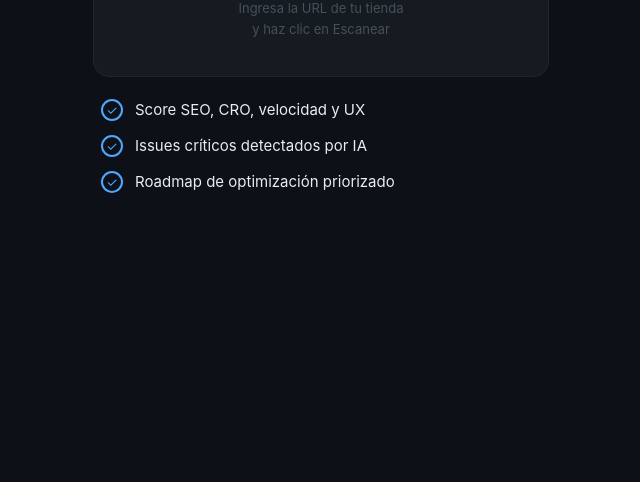
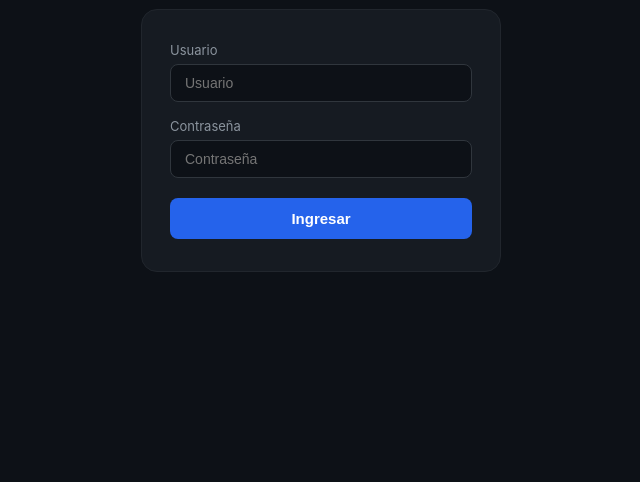
Before and after one commit to Surfnpunk86/ShopScanProZ, a website: page public/index.html in a window 1280 px wide. Shown: the part 318-800 px from the top of the page, without its empty margins (319-959 px from the left). Drawn offline with nearby package versions, Linux system fonts and the light colour scheme.

Commit message:
Add login screen with user authentication

```diff
--- a/public/index.html
+++ b/public/index.html
@@ -84,6 +84,45 @@
   </style>
 </head>
 <body>
+
+<!-- PANTALLA DE LOGIN -->
+<div id="login-screen" style="
+  position:fixed; top:0; left:0; width:100%; height:100%;
+  background:#0d1117; display:flex; flex-direction:column;
+  align-items:center; justify-content:center; z-index:9999; padding:24px;
+">
+  <img src="logo.png" alt="ShopScan Pro" style="height:80px;width:auto;object-fit:contain;margin-bottom:36px;" />
+
+  <div style="
+    background:#161b22; border:1px solid #21262d; border-radius:16px;
+    padding:32px 28px; width:100%; max-width:360px; display:flex;
+    flex-direction:column; gap:16px;
+  ">
+    <div style="display:flex;flex-direction:column;gap:6px;">
+      <label style="font-size:13px;color:#8b949e;">Usuario</label>
+      <input id="login-user" type="text" placeholder="Usuario"
+        style="background:#0d1117;border:1px solid #30363d;border-radius:8px;
+        padding:10px 14px;color:#fff;font-size:14px;outline:none;" />
+    </div>
+
+    <div style="display:flex;flex-direction:column;gap:6px;">
+      <label style="font-size:13px;color:#8b949e;">Contraseña</label>
+      <input id="login-pass" type="password" placeholder="Contraseña"
+        style="background:#0d1117;border:1px solid #30363d;border-radius:8px;
+        padding:10px 14px;color:#fff;font-size:14px;outline:none;" />
+    </div>
+
+    <div id="login-error" style="font-size:12px;color:#f85149;display:none;">
+      Usuario o contraseña incorrectos
+    </div>
+
+    <button onclick="checkLogin()"
+      style="background:#2563eb;color:#fff;border:none;border-radius:8px;
+      padding:12px;font-size:15px;font-weight:600;cursor:pointer;margin-top:4px;">
+      Ingresar
+    </button>
+  </div>
+</div>
 <div class="app">
 
 
@@ -303,5 +342,19 @@ document.getElementById('url-input').addEventListener('keydown', e => {
   if (e.key === 'Enter') runScan();
 });
 </script>
+  <script>
+function checkLogin() {
+  const user = document.getElementById('login-user').value.trim();
+  const pass = document.getElementById('login-pass').value.trim();
+  if (user === 'R' && pass === 'Shop1234') {
+    document.getElementById('login-screen').style.display = 'none';
+  } else {
+    document.getElementById('login-error').style.display = 'block';
+  }
+}
+document.addEventListener('keydown', function(e) {
+  if (e.key === 'Enter') checkLogin();
+});
+</script>
 </body>
 </html>
```
